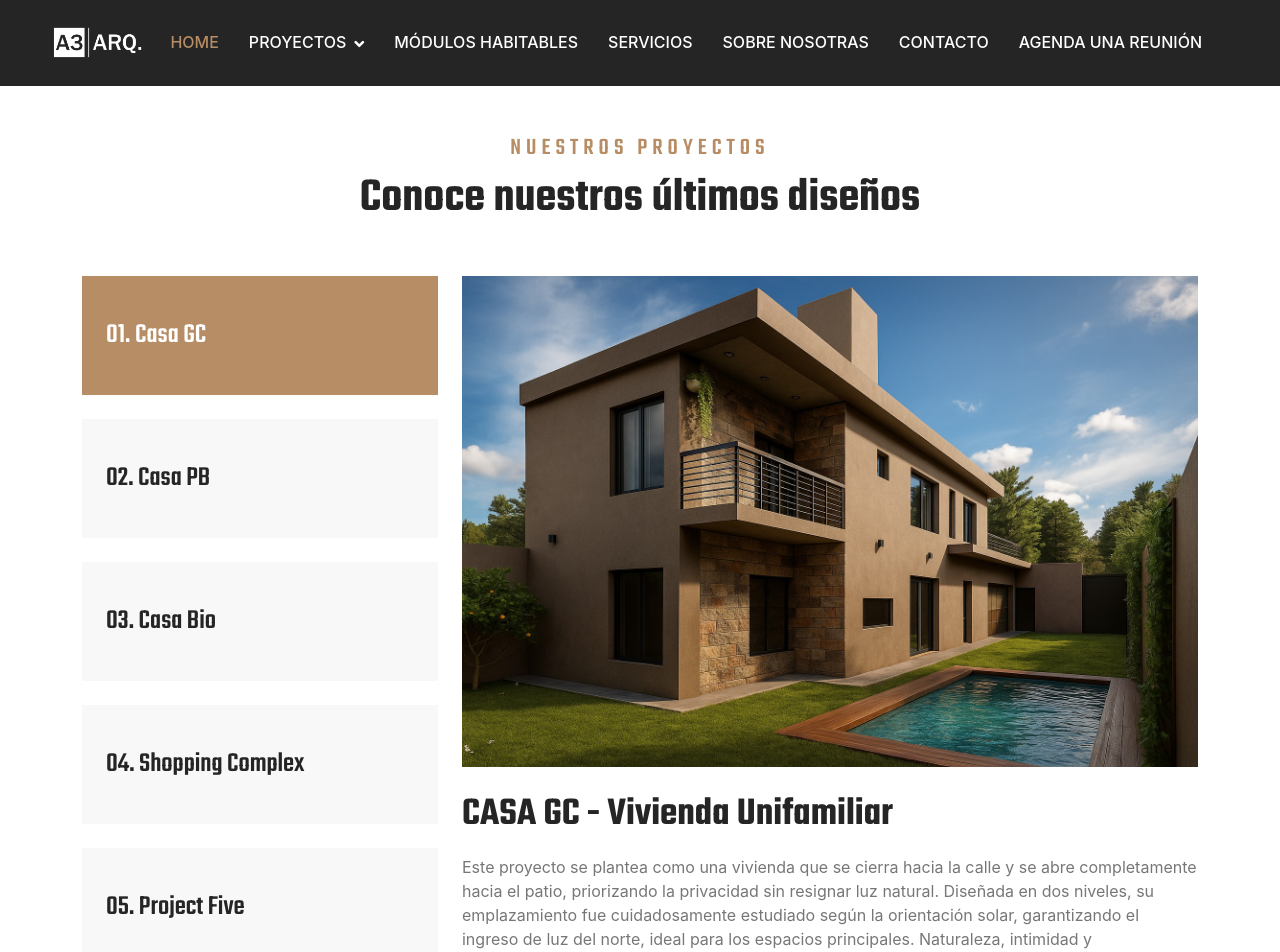
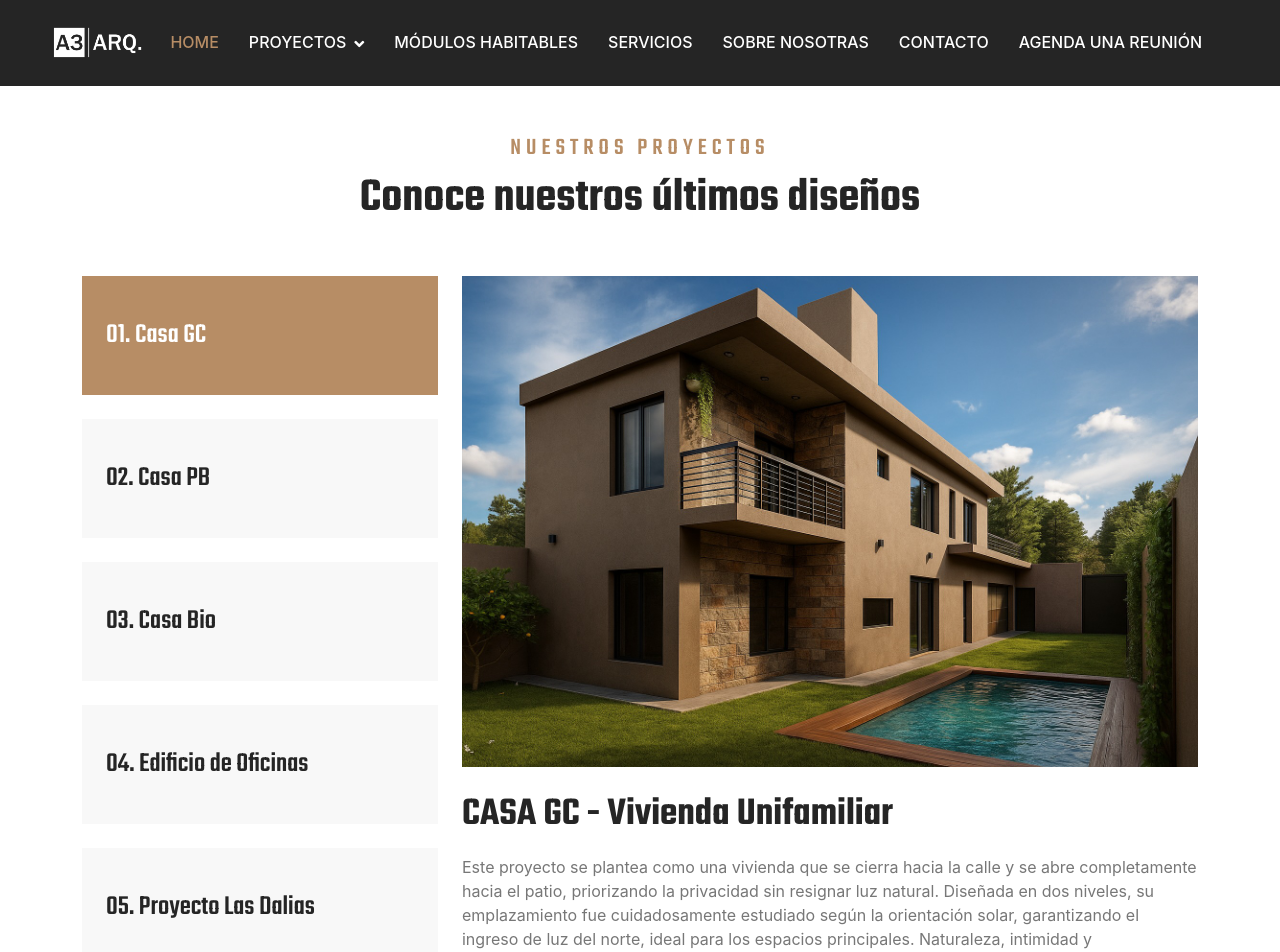
Before and after one commit to camiurenda/A3Arq, a React (Create React App) app: page /project.html in a window 1280 px wide. Shown: the top 952 px of the page. Built offline with nearby package versions, Linux system fonts and the light colour scheme; the HTML template or start-up script is replaced by a standard one.

Commit message:
LO HIZO LULI SOLA <3

```diff
--- a/src/components/Project.js
+++ b/src/components/Project.js
@@ -42,28 +42,28 @@ const projectsData = [
     },
     {
         id: 4,
-        name: "Shopping Complex",
-        image: "img/project-4.jpg",
-        title: "Dynamic Retail Environments",
-        description: "Clita erat ipsum et lorem et sit, sed stet lorem sit clita duo justo magna dolore erat amet. Tempor erat elitr rebum at clita. Diam dolor diam ipsum sit. Aliqu diam amet diam et eos.",
+        name: "Edificio de Oficinas",
+        image: "img/EDIFICIO DE OFICINAS.jpg",
+        title: "EDIFICIO DE OFICINAS",
+        description: "El diseño plantea oficinas en planta libre, priorizando la versatilidad y adaptabilidad de los espacios de trabajo. La propuesta se organiza en torno a un patio central que aporta iluminación y ventilación natural, acompañado de balcones en frente y contrafrente que refuerzan la conexión con el entorno urbano.",
         features: [
-            { icon: "fa fa-ruler-combined", label: "Superficie construida", value: "5000 m²" },
-            { icon: "fa fa-tree", label: "Superficie del terreno", value: "3000 m²" },
-            { icon: "fa fa-door-open", label: "Ambientes", value: "100+" },
-            { icon: "fa fa-map-marker-alt", label: "Ubicación", value: "Zona Comercial" }
+            { icon: "fa fa-ruler-combined", label: "Superficie proyectada", value: "495 m²" },
+            { icon: "fa fa-tree", label: "Superficie del terreno", value: "270 m²" },
+            { icon: "fa fa-door-open", label: "Ambientes", value: "1 Local comercial - 5 Oficinas de planta libre con baño y kitchen" },
+            { icon: "fa fa-map-marker-alt", label: "Ubicación", value: "Barrio Centro - Villa María" }
         ]
     },
     {
         id: 5,
-        name: "Project Five",
-        image: "img/project-1.jpg",
-        title: "Residential Masterpiece",
-        description: "Sed stet lorem sit clita duo justo magna dolore erat amet. Tempor erat elitr rebum at clita. Diam dolor diam ipsum sit. Aliqu diam amet diam et eos. Clita erat ipsum et lorem et sit.",
+        name: "Proyecto Las Dalias",
+        image: "img/Proyecto LAS DALIAS.jpg",
+        title: "Proyecto LAS DALIAS - Interiorismo",
+        description: "Un diseño que integra calidez, funcionalidad y estilo contemporáneo. El proyecto se organiza en tres espacios claramente definidos: estudio, estar y comedor, que se conectan visualmente pero mantienen su identidad propia gracias al uso estratégico de mobiliario a medida, iluminación escénica y juegos de cielorrasos. La paleta neutra en tonos grises y madera natural aporta serenidad y elegancia, mientras que los detalles decorativos y la iluminación puntual generan una atmósfera moderna y acogedora. El resultado es un ambiente versátil, pensado tanto para el confort diario como para disfrutar en reuniones sociales..",
         features: [
-            { icon: "fa fa-ruler-combined", label: "Superficie construida", value: "300 m²" },
-            { icon: "fa fa-tree", label: "Superficie del terreno", value: "700 m²" },
-            { icon: "fa fa-door-open", label: "Ambientes", value: "6" },
-            { icon: "fa fa-map-marker-alt", label: "Ubicación", value: "Zona Residencial" }
+            { icon: "fa fa-ruler-combined", label: "Superficie proyectada", value: "30 m²" },
+            { icon: "fa fa-tree", label: "Superficie del terreno", value: "-" },
+            { icon: "fa fa-door-open", label: "Ambientes", value: "Estudio - Estar - Comedor" },
+            { icon: "fa fa-map-marker-alt", label: "Ubicación", value: "Barrio Golf - Villa Nueva" }
         ]
     },
     {
```
Also changed, not shown: public/img/EDIFICIO DE OFICINAS.jpg (added), public/img/PROYECTO LAS DALIAS.jpg (added).
